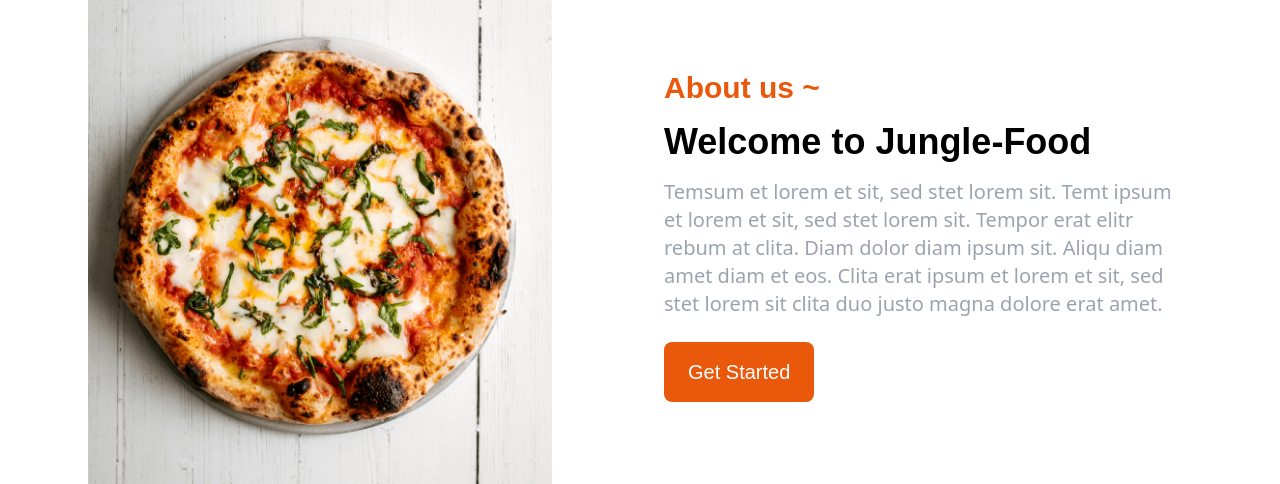
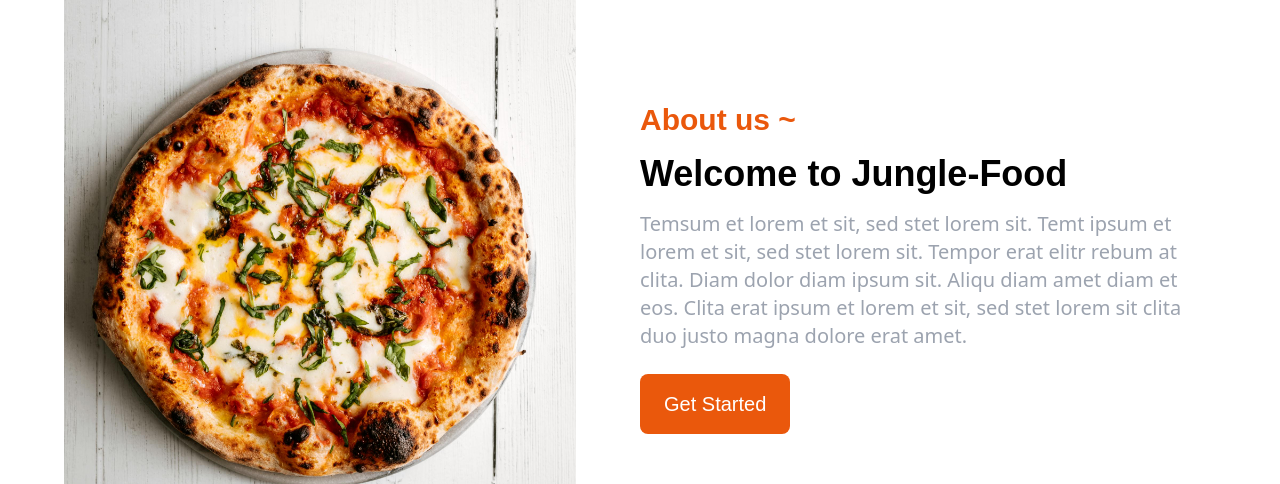
Before and after one commit to Muhammad-Mohsin0/foodorder, a React (Create React App) app: page / in a window 1280 px wide. Shown: the part 917-1401 px from the top of the page. Built offline with nearby package versions, Linux system fonts and the light colour scheme.

Commit message:
Hero/About

```diff
--- a/src/components/About.jsx
+++ b/src/components/About.jsx
@@ -6,7 +6,7 @@ const About = () => {
     <div className="min-h-full ">
       {/* Image Div with Fixed Width */}
       <div className="flex flex-col md:flex-row items-center justify-center md:justify-evenly">
-        <div className=" mt-8 xlg:mb-8  px-6 sm:max-w-xl md:max-w-lg  ">
+        <div className=" mt-8 px-4 md:px-6 xl:px-0 xlg:mb-8 sm:max-w-xl md:max-w-lg  ">
           <img
             src={Aboutimg}
             alt="About Us"
@@ -15,7 +15,7 @@ const About = () => {
         </div>
 
         {/* Text Div with Expanding Width and Left Space for Large Screens */}
-        <div className="  mt-8 px-6 mb-4 sm:max-w-xl ">
+        <div className="  mt-8 px-4 md:px-6 xl:px-0 mb-4 sm:max-w-xl ">
           <h1 className="text-3xl font-bold text-orange-600 font-overpass mb-6 md:mb-4 ">
             About us ~
           </h1>
```
